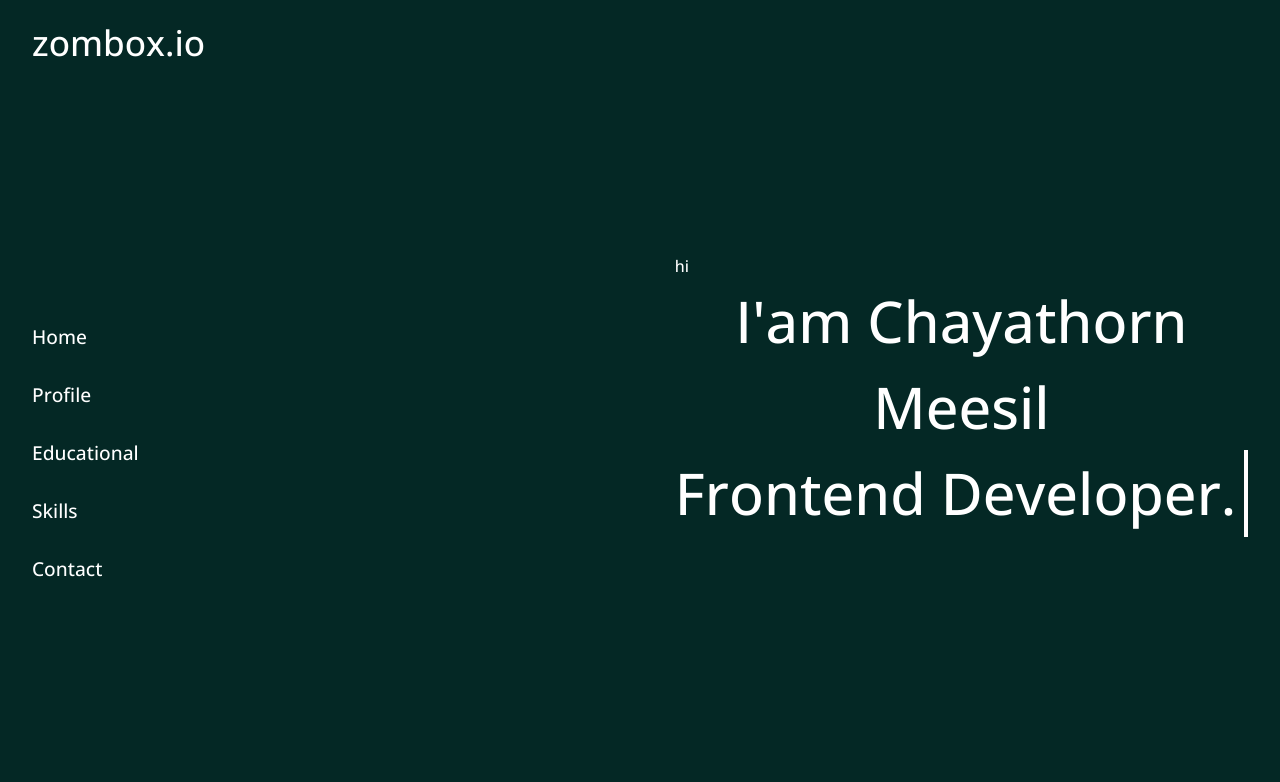
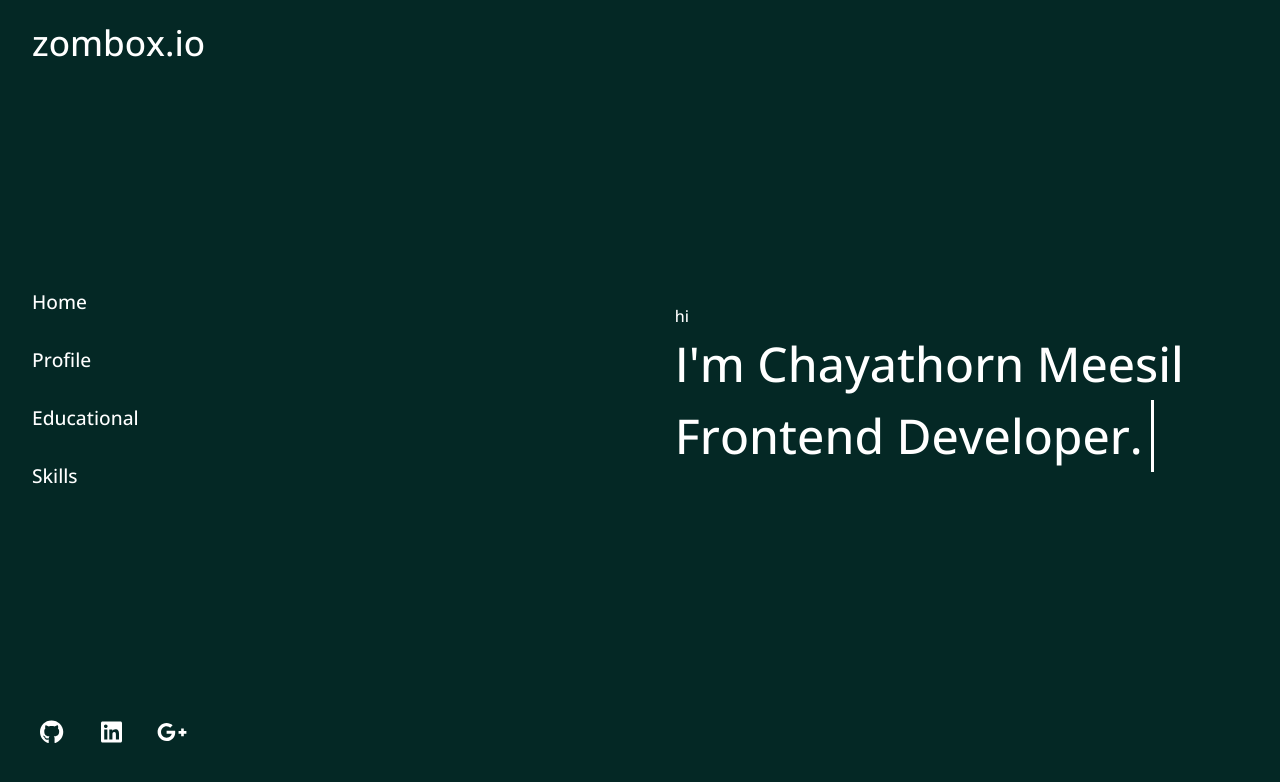
Before and after one commit to zombox0633/profile_me, a React (Vite) app: page / in a window 1280 px wide. Shown: the top 782 px of the page. Built offline with nearby package versions, Linux system fonts and the light colour scheme.

Commit message:
add Responsive Design

```diff
--- a/src/App.tsx
+++ b/src/App.tsx
@@ -1,29 +1,18 @@
-import Banner from "./components/section/Banner";
+import MainContent from "./components/MainContent";
 import NavBar from "./components/NavBar";
-import Profile from "./components/section/Profile";
-import Educational from "./components/section/Educational";
-import Skills from "./components/section/Skills";
-import Contact from "./components/section/Contact";
+import useBackgroundColor from "./hook/useBackgroundColor";
 
 import useScrollControl from "./hook/useScrollControl";
 
 function App() {
-  const { scrollY, divRef, backgroundColor, handleScrollToPoint } = useScrollControl();
+  const { scrollY, divRef, handleScrollToPoint } = useScrollControl();
+  const { backgroundColor } = useBackgroundColor({ scrollY });
   return (
     <div className={`layout__myapp ${backgroundColor}`}>
       <div className='grid_position__app w-full h-full pl-8 overflow-x-hidden'>
         {/* <p className=" fixed left-0 bottom-0">{scrollY}</p> */}
         <NavBar handleScrollToPoint={handleScrollToPoint} />
-        <div
-          ref={divRef}
-          className='col-start-3 col-end-9 snap-y snap-mandatory scroll-smooth h-screen overflow-y-scroll'
-        >
-          <Banner />
-          <Profile />
-          <Educational />
-          <Skills />
-          <Contact />
-        </div>
+        <MainContent scrollY={scrollY} divRef={divRef} />
       </div>
     </div>
   );
--- /dev/null
+++ b/src/components/MainContent.tsx
@@ -0,0 +1,28 @@
+import Banner from "./section/Banner";
+import Profile from "./section/Profile";
+import Skills from "./section/Skills";
+import Educational from "./section/Educational";
+import Contact from "./section/Contact";
+
+type MainContent = {
+  scrollY: number;
+  divRef: React.RefObject<HTMLDivElement>;
+};
+
+function MainContent({ divRef }: MainContent) {
+  return (
+    <div
+      ref={divRef}
+      className=' col-start-1 sm:col-start-2 lg:col-start-3 col-end-9
+      snap-y snap-mandatory scroll-smooth h-screen overflow-y-scroll overflow-x-hidden'
+    >
+      <Banner />
+      <Profile />
+      <Educational />
+      <Skills />
+      {/* <Contact /> */}
+    </div>
+  );
+}
+
+export default MainContent;
--- a/src/components/NavBar.tsx
+++ b/src/components/NavBar.tsx
@@ -1,16 +1,25 @@
+import { FontAwesomeIcon } from "@fortawesome/react-fontawesome";
+import { faGithub, faGooglePlusG, faLinkedin } from "@fortawesome/free-brands-svg-icons";
+import { copyToClipboard } from "../helpers";
+
 type NavBarType = {
   handleScrollToPoint: (index: number) => void;
 };
 
 function NavBar({ handleScrollToPoint }: NavBarType) {
   return (
+    <div className="hidden lg:block">
       <div className='fixed left-0 w-[20rem] h-screen bg-transparent z-20'>
-      <div className='relative flex flex-col h-full mx-8 my-4'>
+        <div className='relative flex flex-col justify-between h-full mx-8 my-4'>
           <div className='text-start cursor-pointer'>
             <h2>zombox.io</h2>
           </div>
-        <div className='nav__text flex flex-col justify-between items-start mt-60 '>
-          <a href='#' onClick={() => handleScrollToPoint(0)} className='hover__border_effect my-2'>
+          <div className='nav__text flex flex-col justify-between items-start '>
+            <a
+              href='#'
+              onClick={() => handleScrollToPoint(0)}
+              className='hover__border_effect my-2'
+            >
               Home
             </a>
             <a
@@ -34,13 +43,40 @@ function NavBar({ handleScrollToPoint }: NavBarType) {
             >
               Skills
             </a>
-          <a
+            {/* <a
             href='#'
             onClick={() => handleScrollToPoint(4048)}
             className='hover__border_effect my-2'
           >
             Contact
+          </a> */}
+          </div>
+          <div className='flex justify-between w-40 mb-16'>
+            <a
+              href='https://github.com/zombox0633'
+              target='_blank'
+              rel='noopener noreferrer'
+              className='button_df__transition flex justify-center items-center w-10 h-10 rounded-2xl
+              hover:shadow-lg hover:translate-y-[-1px] active:translate-y-0 focus:outline focus:outline-offset-4 focus:outline-4 focus:outline-white'
+            >
+              <FontAwesomeIcon icon={faGithub} size='xl' color={"white"} />
             </a>
+            <a
+              href='https://www.linkedin.com/in/chayathorn-meesil'
+              target='_blank'
+              rel='noopener noreferrer'
+              className='button_df__transition flex justify-center items-center w-10 h-10 rounded-2xl
+              hover:shadow-lg hover:translate-y-[-1px] active:translate-y-0 focus:outline focus:outline-offset-4 focus:outline-4 focus:outline-white'
+            >
+              <FontAwesomeIcon icon={faLinkedin} size='xl' color={"white"} />
+            </a>
+            <button
+              onClick={() => copyToClipboard("chayathorn.meesil@gmail.com")}
+              className='flex justify-center items-center w-10 h-10 rounded-2xl bg-transparent'
+            >
+              <FontAwesomeIcon icon={faGooglePlusG} size='xl' color={"white"} />
+            </button>
+          </div>
         </div>
       </div>
     </div>
--- a/src/components/section/Banner.tsx
+++ b/src/components/section/Banner.tsx
@@ -1,5 +1,4 @@
 import Typewriter from "../Typewriter";
-
 
 function Banner() {
   const toRotate = [
@@ -11,12 +10,12 @@ function Banner() {
   ];
 
   return (
-    <section className='grid__container_col snap-always snap-center h-screen p-8'>
-      <div className='col-start-3 col-end-7 flex items-center '>
+    <section className='grid__container_col snap-always snap-center h-screen md:p-8'>
+      <div className='col-start-1 sm:col-start-2 xl:col-start-3 col-end-7 lg:col-end-6 xl:col-end-7 flex items-center'>
         <div>
           <span>hi</span>
           <div className=' flex justify-start'>
-            <h1>I'am Chayathorn Meesil</h1>
+            <h1>I'm Chayathorn Meesil</h1>
           </div>
           <div className=' flex justify-start'>
             <Typewriter text={toRotate} />
--- a/src/components/section/Contact.tsx
+++ b/src/components/section/Contact.tsx
@@ -5,10 +5,10 @@ import { copyToClipboard } from "../../helpers";
 function Contact() {
   return (
     <div className='snap-always snap-center h-screen p-8'>
-      <div>
+      <div className="hidden sm:block">
         <h3>Contact</h3>
       </div>
-      <div className='grid__container_col h-[70vh] mt-16'>
+      <div className='grid__container_col h-[70vh] mt-8'>
         <div className=' col-start-2 col-end-5 flex items-center justify-between '>
           <a
             href='https://github.com/zombox0633'
--- /dev/null
+++ b/src/hook/useBackgroundColor.ts
@@ -0,0 +1,38 @@
+import { useEffect, useState } from "react";
+
+type useBackgroundColorType = {
+  scrollY: number;
+};
+
+function useBackgroundColor({ scrollY }: useBackgroundColorType) {
+  const [backgroundColor, setBackgroundColor] = useState<string>("bg-darkGreen");
+
+  useEffect(() => {
+    switch (true) {
+      case scrollY < 660: //0-1012
+        setBackgroundColor("bg-darkGreen");
+        break;
+      case scrollY >= 660 && scrollY < 1334: //1012->2024
+        setBackgroundColor("bg-darkSlateGreen");
+        break;
+      case scrollY >= 1334 && scrollY < 2025: //2024-3036
+        setBackgroundColor("bg-feldgrauGreen");
+        break;
+      case scrollY >= 2025 && scrollY < 3666: //3036-4048
+        setBackgroundColor("bg-battleshipGray");
+        break;
+      case scrollY > 3666: //4048->
+        setBackgroundColor("bg-ashGray");
+        break;
+      default:
+        setBackgroundColor("bg-darkGreen");
+        break;
+    }
+  }, [scrollY]);
+
+  return {
+    backgroundColor,
+  };
+}
+
+export default useBackgroundColor;
--- a/src/hook/useScrollControl.ts
+++ b/src/hook/useScrollControl.ts
@@ -2,7 +2,6 @@ import { useCallback, useEffect, useRef, useState } from "react";
 
 function useScrollControl() {
   const [scrollY, setScrollY] = useState<number>(0);
-  const [backgroundColor, setBackgroundColor] = useState<string>("bg-darkGreen");
 
   const divRef = useRef<HTMLDivElement>(null);
 
@@ -45,33 +44,10 @@ function useScrollControl() {
     };
   }, []);
 
-  useEffect(() => {
-    switch (true) {
-      case scrollY < 777: //0-1012
-        setBackgroundColor("bg-darkGreen");
-        break;
-      case scrollY >= 777 && scrollY < 1666: //1012->2024
-        setBackgroundColor("bg-darkSlateGreen");
-        break;
-      case scrollY >= 1666 && scrollY < 2444: //2024-3036
-        setBackgroundColor("bg-feldgrauGreen");
-        break;
-      case scrollY >= 2444 && scrollY < 3666: //3036-4048
-        setBackgroundColor("bg-battleshipGray");
-        break;
-      case scrollY > 3666: //4048->
-        setBackgroundColor("bg-ashGray");
-        break;
-      default:
-        setBackgroundColor("bg-darkGreen");
-        break;
-    }
-  }, [scrollY]);
 
   return {
     scrollY,
     divRef,
-    backgroundColor,
     handleScrollToPoint
   };
 }
--- /dev/null
+++ b/src/hook/useVisibilityControl.ts
@@ -0,0 +1,37 @@
+import { useEffect, useState } from "react";
+
+type useVisibilityControlType = {
+  scrollY: number;
+};
+
+type VisibilityState = {
+  Profile: boolean;
+  Educational: boolean;
+  Skills: boolean;
+  Contact: boolean;
+};
+
+function useVisibilityControl({ scrollY }: useVisibilityControlType) {
+  const [isVisible, setIsVisible] = useState<VisibilityState>({
+    Profile: false,
+    Educational: false,
+    Skills: false,
+    Contact: false,
+  });
+
+  useEffect(() => {
+    const newVisibility = {
+      Profile: scrollY >= 777 && scrollY < 1666,
+      Educational: scrollY >= 1666 && scrollY < 2444,
+      Skills: scrollY >= 2444 && scrollY < 3666,
+      Contact: scrollY > 3666,
+    };
+    setIsVisible(newVisibility);
+  }, [scrollY]);
+
+  return {
+    isVisible,
+  };
+}
+
+export default useVisibilityControl;
--- a/src/index.css
+++ b/src/index.css
@@ -35,13 +35,17 @@
   }
 
   h1 {
-    @apply text-[3.6em] text-center;
+    @apply text-[1.4em] sm:text-[2.4em] md:text-[2.6em] xl:text-[3em] 2xl:text-[3.6em] text-center;
   }
   h2 {
     @apply text-[2.2em];
   }
   h3 {
     @apply text-[1.3rem];
+  }
+
+  a{
+    @apply focus:outline focus:outline-offset-4 focus:outline-4 focus:outline-white
   }
 
   button {
@@ -81,7 +85,7 @@
 
   /* button */
   .button_df {
-    @apply button_df__transition px-[1.2em] py-[0.6em] border border-solid border-transparent rounded-lg text-[1em]
+    @apply button_df__transition px-[1.2em] py-[0.6em] border border-solid border-transparent rounded-lg text-sm xl:text-[1em]
     bg-grayTen font-semibold text-white
     hover:cursor-pointer hover:translate-y-[-1px] hover:shadow-lg active:translate-y-0
     focus:outline focus:outline-offset-4 focus:outline-4 focus:outline-white;
@@ -101,7 +105,7 @@
     display: block;
     content: "";
     width: auto;
-    border-bottom: solid 2px #fff;
+    border-bottom: solid 2.5px #fff;
     transform: scaleX(0);
     transform-origin: right;
     transition: transform 0.25s ease-in-out;
```
Also changed, not shown: src/components/section/Educational.tsx (+25 -23 lines), src/components/section/Profile.tsx (+13 -10 lines), src/components/section/Skills.tsx (+28 -19 lines), 1 other file (tests, documents, lock files or other folders). Lines whose indentation alone changed are shown as unchanged.
